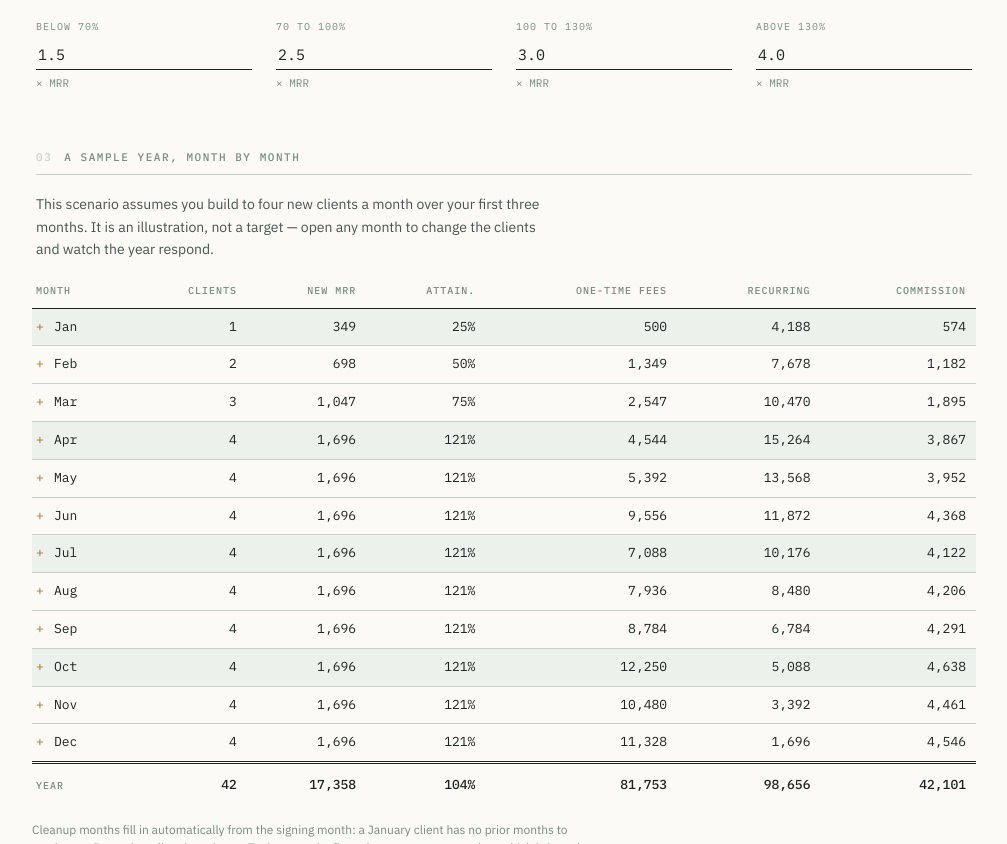
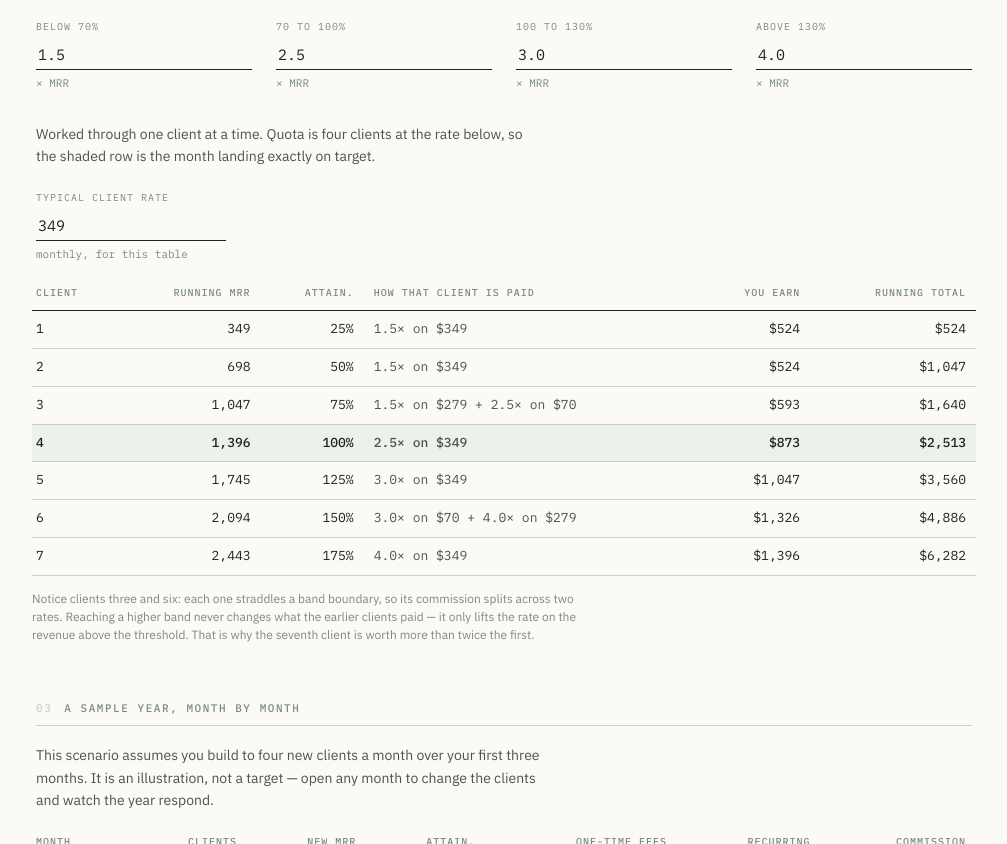
Before and after one commit to foreyesnate/ae-compensation-model, a plain HTML site: page index.html in a window 1280 px wide. Shown: the part 647-1491 px from the top of the page, without its empty margins (136-1143 px from the left). Drawn offline with Linux system fonts and the light colour scheme.

Commit message:
Add files via upload

```diff
--- a/index.html
+++ b/index.html
@@ -74,6 +74,8 @@ thead th:first-child{text-align:left;padding-left:4px}
 tbody td{padding:8px 10px;text-align:right;border-bottom:1px solid var(--rule);white-space:nowrap}
 tbody td:first-child{text-align:left;padding-left:4px}
 tbody tr.month.qstart td{background:var(--wash)}
+tbody tr.atq td{background:var(--wash);font-weight:500}
+td.how{text-align:left;color:var(--ink-soft);white-space:normal}
 tbody tr.month:hover td{background:#E4EBE5}
 tfoot td{
   padding:11px 10px;text-align:right;font-weight:500;
@@ -191,6 +193,27 @@ footer p{margin:0 0 8px}
     <div class="field"><label for="t2">70 to 100%</label><input type="number" id="t2" value="2.5" step="0.1"><span class="hint">&times; MRR</span></div>
     <div class="field"><label for="t3">100 to 130%</label><input type="number" id="t3" value="3.0" step="0.1"><span class="hint">&times; MRR</span></div>
     <div class="field"><label for="t4">Above 130%</label><input type="number" id="t4" value="4.0" step="0.1"><span class="hint">&times; MRR</span></div>
+  </div>
+
+  <p class="lede" style="margin-top:30px">Worked through one client at a time. Quota is four clients at the rate below, so the shaded row is the month landing exactly on target.</p>
+  <div class="fields" style="margin-bottom:22px">
+    <div class="field" style="max-width:190px"><label for="unit">Typical client rate</label><input type="number" id="unit" value="349" step="10"><span class="hint">monthly, for this table</span></div>
+  </div>
+  <div class="tablewrap">
+    <table>
+      <caption>Notice clients three and six: each one straddles a band boundary, so its commission splits across two rates. Reaching a higher band never changes what the earlier clients paid &mdash; it only lifts the rate on the revenue above the threshold. That is why the seventh client is worth more than twice the first.</caption>
+      <thead>
+        <tr>
+          <th scope="col">Client</th>
+          <th scope="col">Running MRR</th>
+          <th scope="col">Attain.</th>
+          <th scope="col" style="text-align:left">How that client is paid</th>
+          <th scope="col">You earn</th>
+          <th scope="col">Running total</th>
+        </tr>
+      </thead>
+      <tbody id="bandtb"></tbody>
+    </table>
   </div>
 
   <h2><span class="n">03</span>A sample year, month by month</h2>
@@ -378,6 +401,32 @@ function build(){
   recalc();
 }
 
+function bandTable(){
+  var el=document.getElementById("bandtb");
+  if(!el)return;
+  var R=tiers(),q=num("q")||1,unit=num("unit");
+  if(unit<=0){el.innerHTML="";return;}
+  var edges=[[0,0.7],[0.7,1],[1,1.3],[1.3,Infinity]];
+  var n=Math.ceil(1.75*q/unit);
+  if(n<4)n=4;
+  if(n>14)n=14;
+  var rows="",prev=0;
+  for(var i=1;i<=n;i++){
+    var a=(i-1)*unit,b=i*unit,c=commission(b,q,R),inc=c-prev;
+    prev=c;
+    var parts=[];
+    for(var k=0;k<4;k++){
+      var lo=edges[k][0]*q,hi=edges[k][1]===Infinity?Infinity:edges[k][1]*q;
+      var w=Math.max(0,Math.min(b,hi)-Math.max(a,lo));
+      if(w>0.01){parts.push(R[k].toFixed(1)+"\u00d7 on "+dollars(w));}
+    }
+    rows+='<tr'+(Math.abs(b-q)<0.5?' class="atq"':'')+'><td>'+i+'</td><td>'+money(b)
+      +'</td><td>'+Math.round(100*b/q)+'%</td><td class="how">'+parts.join(" + ")
+      +'</td><td>'+dollars(inc)+'</td><td>'+dollars(c)+'</td></tr>';
+  }
+  el.innerHTML=rows;
+}
+
 function recalc(){
   var R=tiers(),q=num("q")||1,rate=num("otp")/100,base=num("bs");
   var tCl=0,tMrr=0,tOne=0,tRec=0,tCm=0,tAtt=0;
@@ -419,6 +468,8 @@ function recalc(){
   put("c4",rev>0?(100*pay/rev).toFixed(1)+"%":"\u2014");
   put("c5",dollars(net),net<0);
 
+  bandTable();
+
   putUnit("rr",dollars(runrate));
   put("k1",tCl+" clients");put("k2",dollars(tMrr)+" / mo");put("k3",dollars(runrate*0.7));
 }
@@ -453,14 +504,14 @@ tb.addEventListener("input",function(e){
   recalc();
 });
 
-["bs","q","sf","otp","t1","t2","t3","t4"].forEach(function(id){
+["bs","q","sf","otp","t1","t2","t3","t4","unit"].forEach(function(id){
   var e=document.getElementById(id);
   if(e)e.addEventListener("input",recalc);
 });
 
 document.getElementById("reset").addEventListener("click",function(){
   seed();open={};
-  var d={bs:15000,q:1396,sf:500,otp:10,t1:1.5,t2:2.5,t3:3,t4:4};
+  var d={bs:15000,q:1396,sf:500,otp:10,t1:1.5,t2:2.5,t3:3,t4:4,unit:349};
   for(var k in d){var e=document.getElementById(k);if(e)e.value=d[k];}
   build();
 });
```
